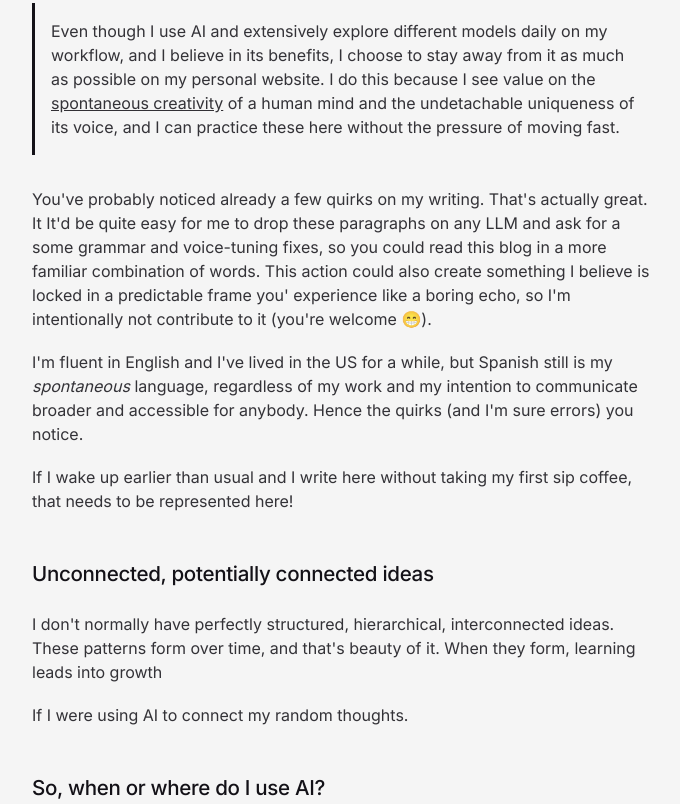
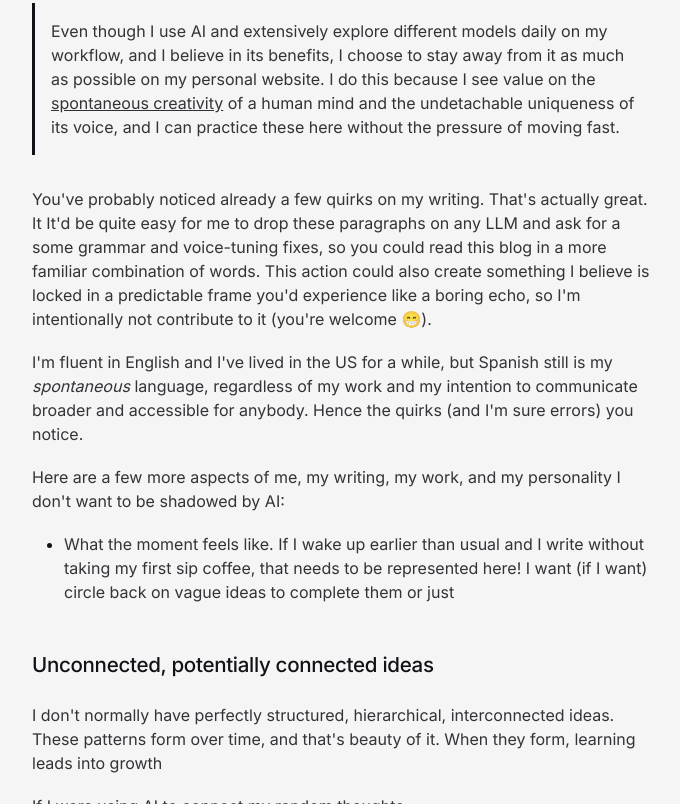
Before and after one commit to psantalla/pablo-website-v2, an Eleventy site: page content/blog/post-zero.md in a window 1280 px wide. Shown: the part 393-1197 px from the top of the page, without its empty margins (296-976 px from the left). Built offline with nearby package versions, Linux system fonts and the light colour scheme; Eleventy itself is replaced by a stand-in of ours; files that its build step writes are made by us from their sources; what zod-validation-error would draw is missing.

Commit message:
content: auto-sync 2026-07-03T19:10:08-07:00

```diff
--- a/content/blog/post-zero.md
+++ b/content/blog/post-zero.md
@@ -9,11 +9,13 @@ This blog post talks about how this site will grow moving forward, its unique vo
 
 > Even though I use AI and extensively explore different models daily on my workflow, and I believe in its benefits, I choose to stay away from it as much as possible on my personal website. I do this because I see value on the [spontaneous creativity](performance-crisis.md) of a human mind and the undetachable uniqueness of its voice, and I can practice these here without the pressure of moving fast.
 
-You've probably noticed already a few quirks on my writing. That's actually great. It It'd be quite easy for me to drop these paragraphs on any LLM and ask for a some grammar and voice-tuning fixes, so you could read this blog in a more familiar combination of words. This action could also create something I believe is locked in a predictable frame you' experience like a boring echo, so I'm intentionally not contribute to it (you're welcome 😁).
+You've probably noticed already a few quirks on my writing. That's actually great. It It'd be quite easy for me to drop these paragraphs on any LLM and ask for a some grammar and voice-tuning fixes, so you could read this blog in a more familiar combination of words. This action could also create something I believe is locked in a predictable frame you'd experience like a boring echo, so I'm intentionally not contribute to it (you're welcome 😁).
 
 I'm fluent in English and I've lived in the US for a while, but Spanish still is my *spontaneous* language, regardless of my work and my intention to communicate broader and accessible for anybody. Hence the quirks (and I'm sure errors) you notice.
 
-If I wake up earlier than usual and I write here without taking my first sip coffee, that needs to be represented here!
+Here are a few more aspects of me, my writing, my work, and my personality I don't want to be shadowed by AI:
+
+- What the moment feels like. If I wake up earlier than usual and I write without taking my first sip coffee, that needs to be represented here! I want (if I want) circle back on vague ideas to complete them or just
 
 ## Unconnected, potentially connected ideas
 
```
